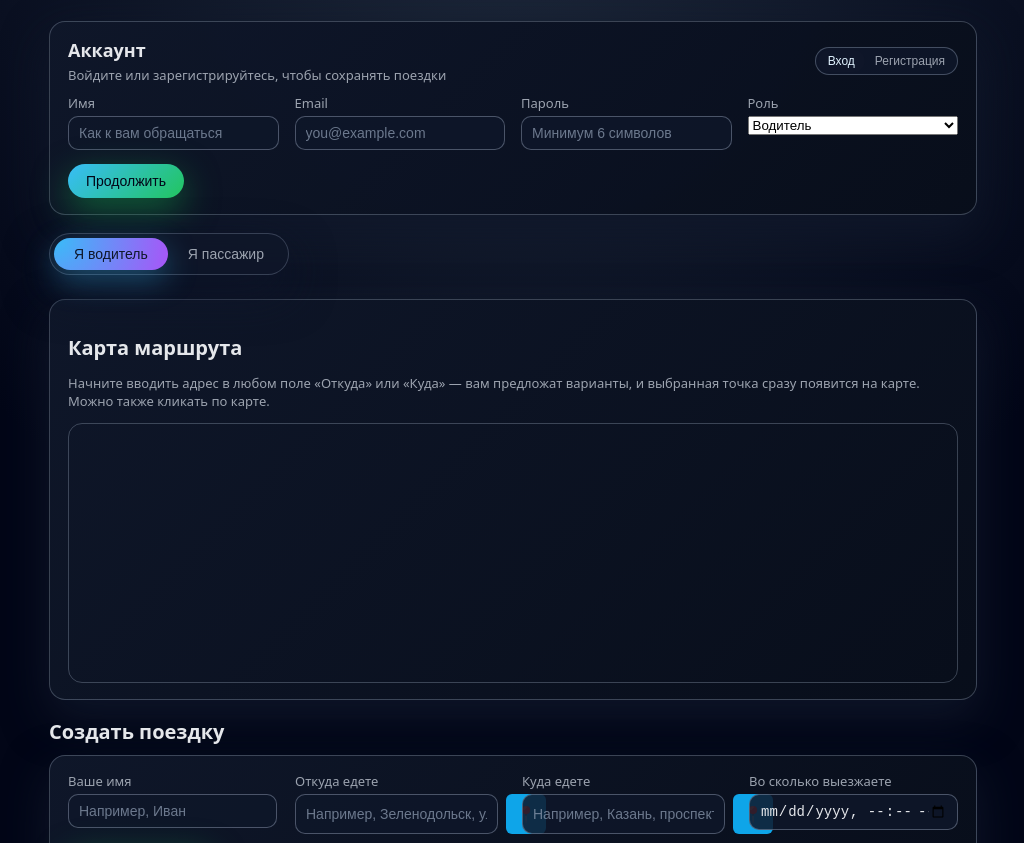
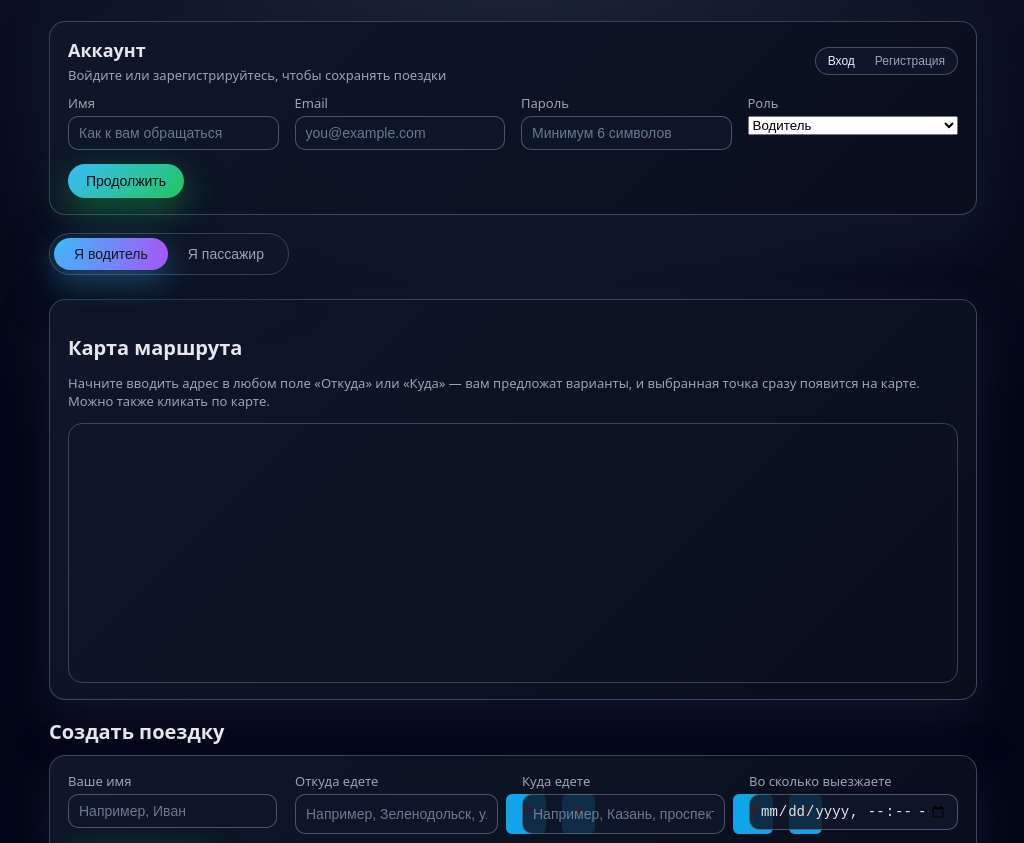
Before and after one commit to Artistsmall/poputchiki, a website: page public/index.html in a window 1280 px wide. Shown: the part 100-943 px from the top of the page, without its empty margins (127-1151 px from the left). Drawn offline with Linux system fonts and the light colour scheme.

Commit message:
🔧 EMERGENCY FIX: Force add map buttons via inline script
⚡ Critical fix:
- Added inline script to HTML that forces map button creation
- Buttons added after 500ms delay to ensure DOM is ready
- Simple JavaScript solution bypassing CSS issues
- Added SVG icons for PWA (fixes 404 errors)

🎯 This will definitely show 📍 buttons for drivers

🚀 Deploying emergency fix for production

```diff
--- a/public/index.html
+++ b/public/index.html
@@ -197,3 +197,5 @@
     </script>
   </body>
   </html>
+
+<script>setTimeout(() => {const btn1=document.createElement("button");btn1.innerHTML="📍";btn1.style="background:#0ea5e9;color:white;border:none;padding:8px;border-radius:6px;cursor:pointer;margin-left:8px;";btn1.onclick=()=>openAddressModal("driverFrom");btn1.title="Выбрать на карте";const input1=document.getElementById("driverFrom");if(input1)input1.parentElement.appendChild(btn1);const btn2=document.createElement("button");btn2.innerHTML="📍";btn2.style="background:#0ea5e9;color:white;border:none;padding:8px;border-radius:6px;cursor:pointer;margin-left:8px;";btn2.onclick=()=>openAddressModal("driverTo");btn2.title="Выбрать на карте";const input2=document.getElementById("driverTo");if(input2)input2.parentElement.appendChild(btn2);console.log("Кнопки карты добавлены");}, 500);</script>
```
Also changed, not shown: public/icon-192.svg (added), public/icon-512.svg (added), public/manifest.json.
